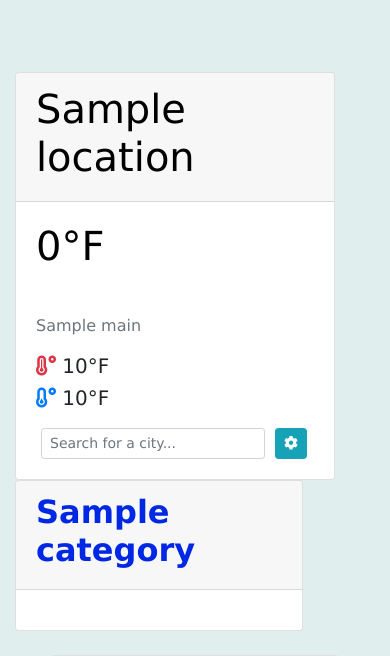
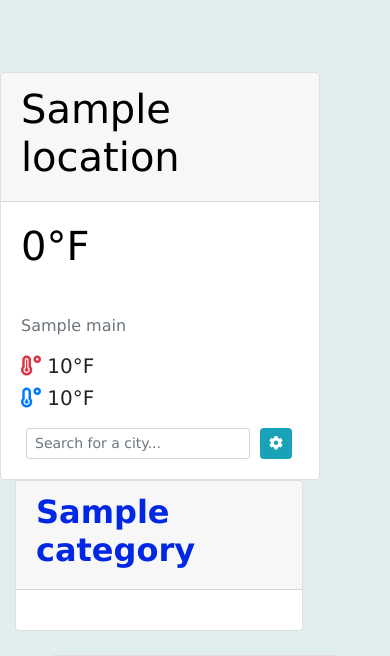
Before and after one commit to ryan-aday/API_Project, a Flask app: template templates/index.html in a window 390 px wide. Shown: the part 122-778 px from the top of the page. Run offline with Flask 2, Linux system fonts and the light colour scheme; the template is opened without the code that fills it: most values are stand-ins (such as "Sample title", 1, 10 or a date in 2020); some libraries are stand-ins or nearby versions.

Commit message:
Still trying to reformat

```diff
--- a/templates/index.html
+++ b/templates/index.html
@@ -92,7 +92,7 @@
   <div class="d-flex justify-content-center">
     <div class="row">
 
-      <div class="col-sm-6">
+      <div class="col-sm-3.5">
         <div class="card" style="width: 20rem;">
           <div class="card-header"><h1 style="color:#000000;">{{location}}</h1></div>
           <div class="card-body">
@@ -130,7 +130,7 @@
 
       <!-- NEWS -->
       {%for j in category %}
-      <div class="col-sm-3">
+      <div class="col-sm-2">
         <div class="card" style="width: 18rem;">
           <div class="card-header">
             <!--News category:<br>-->
```
